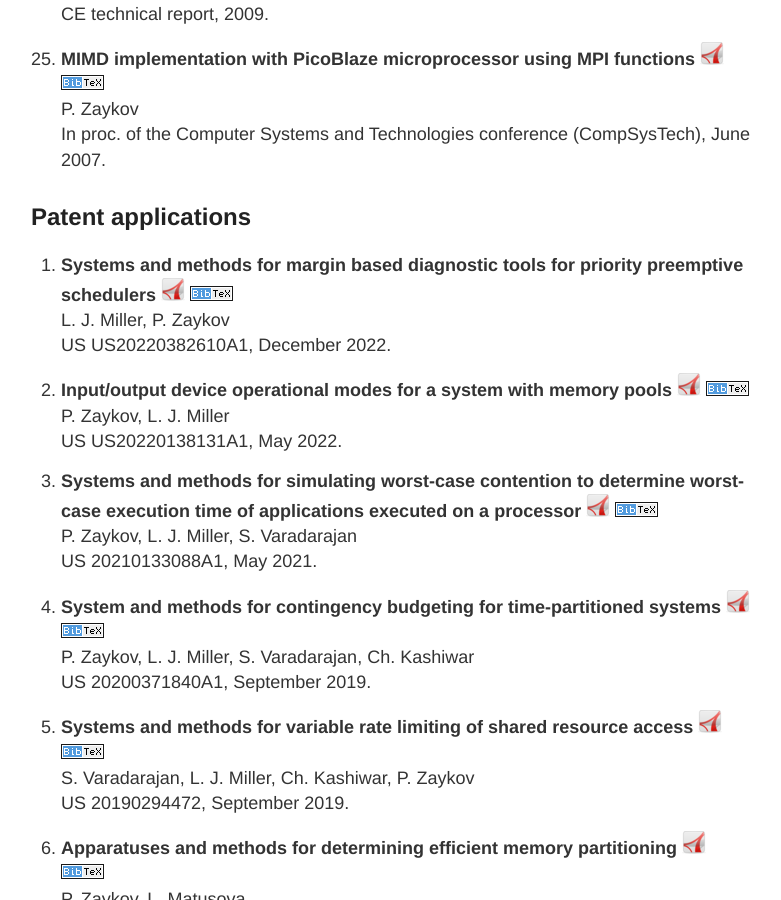
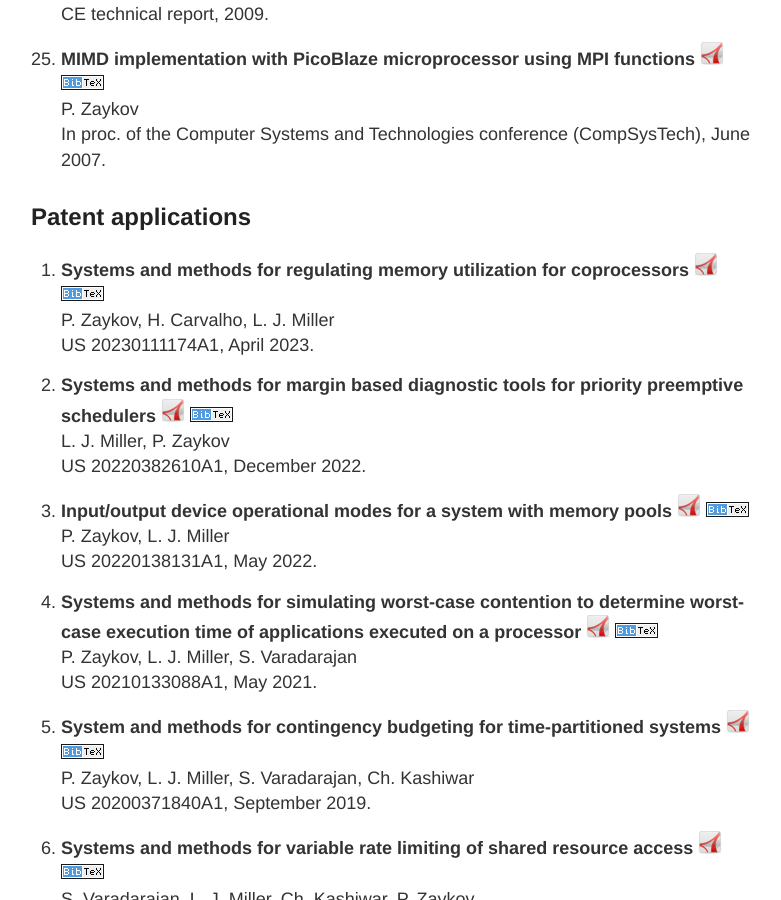
Before and after one commit to zaykov/web-page, a Jekyll site: the page built from publications.md, in a window 1280 px wide and 900 px high, scrolled down 3425 px. Shown: the whole window, without its empty margins (249-1030 px from the left). Built offline with Jekyll 4.4.1, drawn with Linux system fonts in a browser that asks for light colours; comment, search, counter and statistics services are not loaded.

Commit message:
added 2023 mem utilization coproc patent

```diff
--- a/publications.md
+++ b/publications.md
@@ -189,20 +189,27 @@ P. Zaykov <br>
 In proc. of the Computer Systems and Technologies conference (CompSysTech), June 2007.
 
 ## Patent applications
+1. **Systems and methods for regulating memory utilization for coprocessors**
+<a href="https://www.freepatentsonline.com/20230111174.pdf" target="_blank"> <img src="{{ site.url }}/images/pdf.png"></a>
+<a href="{{ site.url }}/publications/bib/zaykov-2023-coproc.bib" target="_blank"><img src="{{ site.url }}/images/bibtex.png"></a>
+<br>
+P. Zaykov, H. Carvalho, L. J. Miller<br>
+US 20230111174A1, April 2023.
+
 
 1. **Systems and methods for margin based diagnostic tools for priority preemptive schedulers**
 <a href="https://www.freepatentsonline.com/20220382610.pdf" target="_blank"> <img src="{{ site.url }}/images/pdf.png"></a>
 <a href="{{ site.url }}/publications/bib/zaykov-2022-preempt.bib" target="_blank"><img src="{{ site.url }}/images/bibtex.png"></a>
 <br>
 L. J. Miller, P. Zaykov<br>
-US US20220382610A1, December 2022.
+US 20220382610A1, December 2022.
 
 1. **Input/output device operational modes for a system with memory pools**
 <a href="https://www.freepatentsonline.com/20220138131.pdf" target="_blank"> <img src="{{ site.url }}/images/pdf.png"></a>
 <a href="{{ site.url }}/publications/bib/zaykov-2022-io.bib" target="_blank"><img src="{{ site.url }}/images/bibtex.png"></a>
 <br>
 P. Zaykov, L. J. Miller<br>
-US US20220138131A1, May 2022.
+US 20220138131A1, May 2022.
 
 1. **Systems and methods for simulating worst-case contention to determine worst-case execution time of applications executed on a processor**
 <a href="https://www.freepatentsonline.com/20210133088.pdf" target="_blank"> <img src="{{ site.url }}/images/pdf.png"></a>
```
Also changed, not shown: publications/bib/zaykov-2023-coproc.bib (added, +7 -0 lines).
